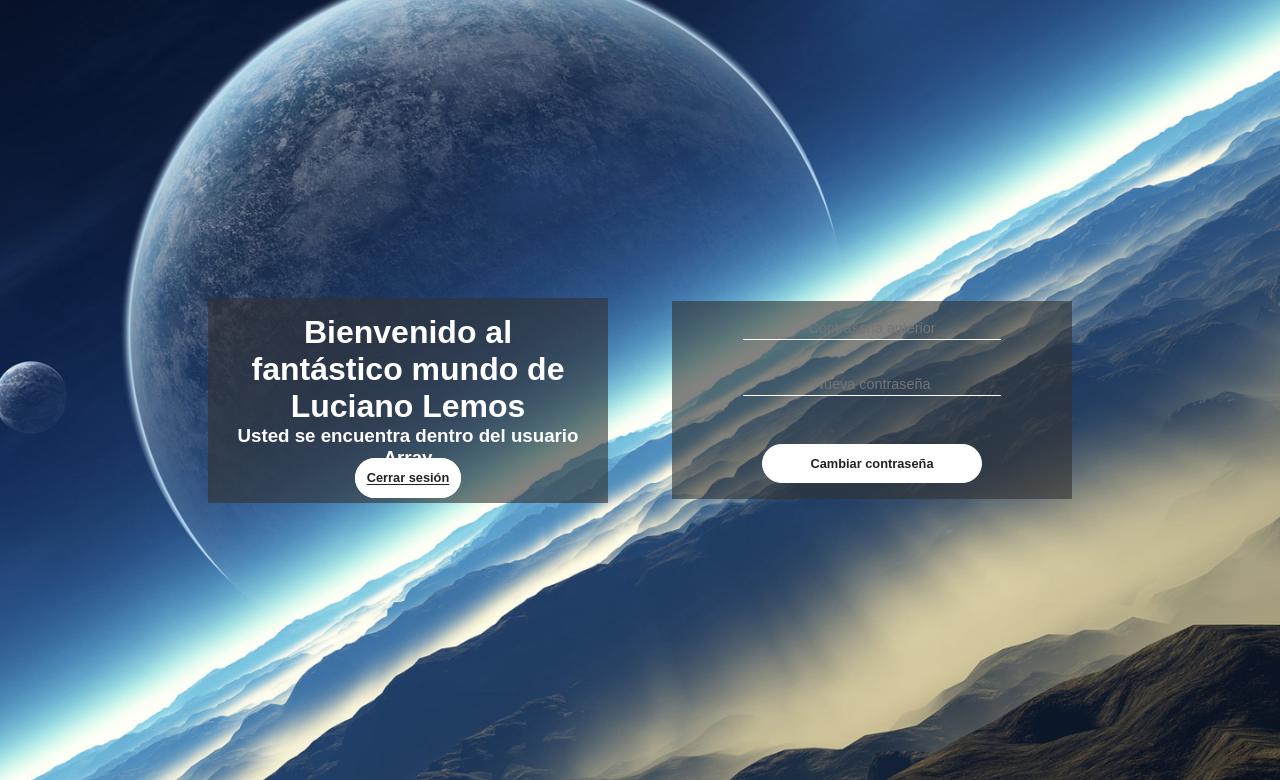
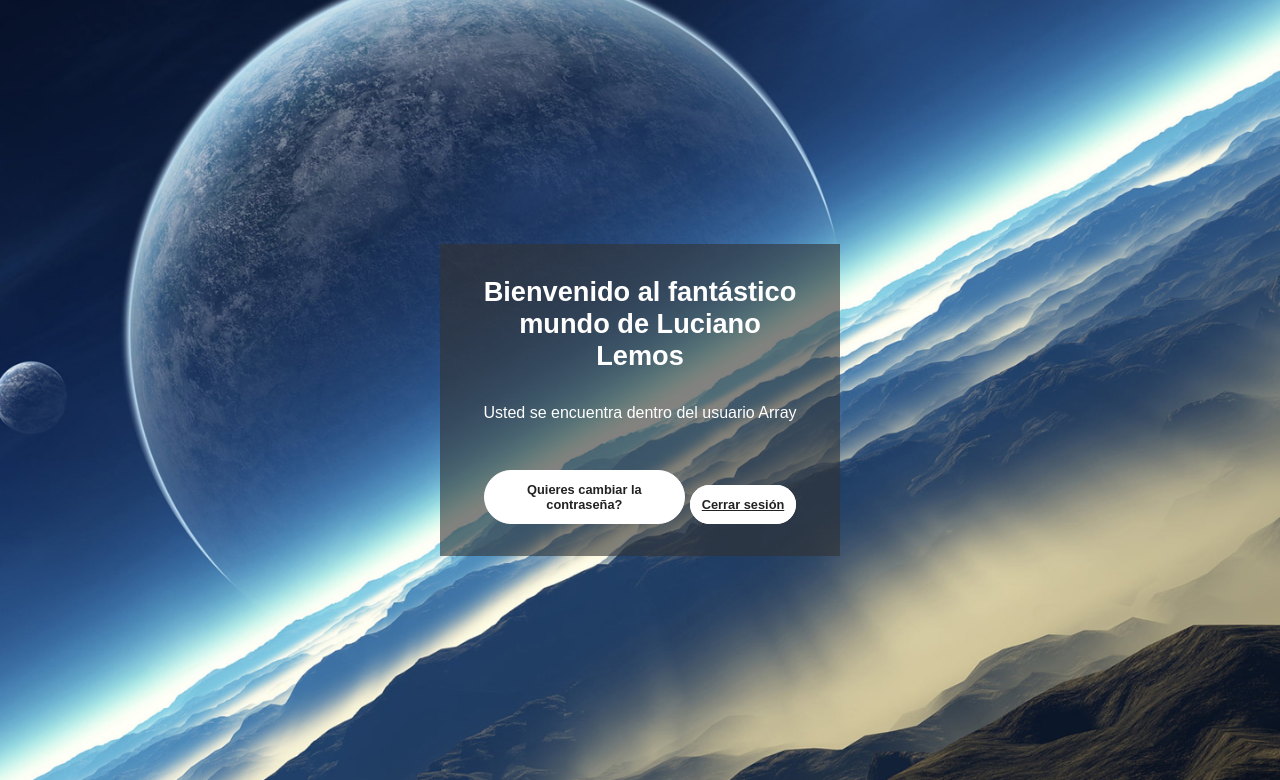
Before and after one commit to Lemos-Luciano/Portafolio, a PHP site: page /bienvenid@.php in a window 1280 px wide. Shown: the top 780 px of the page. Run offline with PHP 8.4, Linux system fonts and the light colour scheme; the visitor is signed in with stand-in values (Sample User, id 1).

Commit message:
Desarrollando pagina bienvenid@

```diff
--- a/LoginPage/bienvenid@.php
+++ b/LoginPage/bienvenid@.php
@@ -34,20 +34,30 @@
     <title>Bienvenid@</title>
 </head>
 <body>
+    <div>
         <div class="formulario">
-        <h1>Bienvenido al fantástico mundo de Luciano Lemos</h1>
-        <h3>Usted se encuentra dentro del usuario <?php echo $_SESSION['usuario']; ?></h3>
-        <div>
+            <div class="texto">
+                <h2>Bienvenido al fantástico mundo de Luciano Lemos</h2>
+                <p>Usted se encuentra dentro del usuario <?php echo $_SESSION['usuario']; ?></p>
+            </div>
+            <div class="botones">
+                <button class="botonLoco btnCambiarPass">Quieres cambiar la contraseña?</button>
+                <!-- <a href="" class="botonLoco btnCambiarPass">Quieres cambiar la contraseña?</a> -->
                 <a href="php/cerrar_sesion.php" class="botonLoco">Cerrar sesión</a>
 
             </div>
         </div>
-    <div>
+        <div class="cambiarPass">
             <form action="php/cambio_password.php" method="POST" class="formulario">
                 <input type="password" placeholder="Contraseña anterior" name="vieja_password">
                 <input type="password" placeholder="Nueva contraseña" name="nueva_password">
                 <button class="botonLoco">Cambiar contraseña</button>
             </form>
         </div>
+    </div>
+
+
+
+    <script src="js/script.js"></script>
 </body>
 </html>
--- a/LoginPage/css/style.css
+++ b/LoginPage/css/style.css
@@ -62,6 +62,8 @@
     background-color: rgb(51, 51, 51, 0.602);
     text-align: center;
 }
+
+
 .formulario input {
     width: 70%;
     display: block;
@@ -118,3 +120,30 @@
     opacity: 0;
     visibility: hidden;
 }
+
+
+/* Pagina Bienvenid@ */
+/* .texto {
+    padding: 0.5rem;
+} */
+.texto h2{
+    font-size: 1.7rem;
+    padding: 1rem;
+}
+.texto p{
+    padding: 1rem;
+}
+
+.botones {
+    padding: 1rem;
+}
+
+.cambiarPass{
+    position: absolute; /*Con absolute no conserva su espacio */
+    opacity: 0;
+    visibility: hidden;
+}
+.cambiarPass.active{
+    opacity: 1;
+    visibility: visible;
+}
--- a/LoginPage/index.php
+++ b/LoginPage/index.php
@@ -39,7 +39,7 @@
         </div>
         <!-- formulario crear usuario -->
         <form action="php/registro_usuarios_be.php" method="POST" class="formulario">
-            <h2 class="crearCuenta">Crear una cuenta</h2>
+            <h2 class="crearCuenta">Crear una cuenta probando</h2>
             <p class="cuentaGratis">Crea una cuenta gratis</p>
             <input type="text" placeholder="Nombre" name="nombre_completo">
             <input type="email" placeholder="Email" name="email">
--- a/LoginPage/js/script.js
+++ b/LoginPage/js/script.js
@@ -10,3 +10,15 @@
         $SignUp.classList.toggle('active')
     }
 });
+
+
+// Pagina bienvenid@
+const $btnCambiarPass = document.querySelector('.btnCambiarPass'),
+      $cambiarPass = document.querySelector('.cambiarPass');
+
+
+document.addEventListener('click', e => {
+    if (e.target === $btnCambiarPass) {
+        $cambiarPass .classList.toggle('active')
+    }
+});
```
Lines whose indentation alone changed are shown as unchanged.
